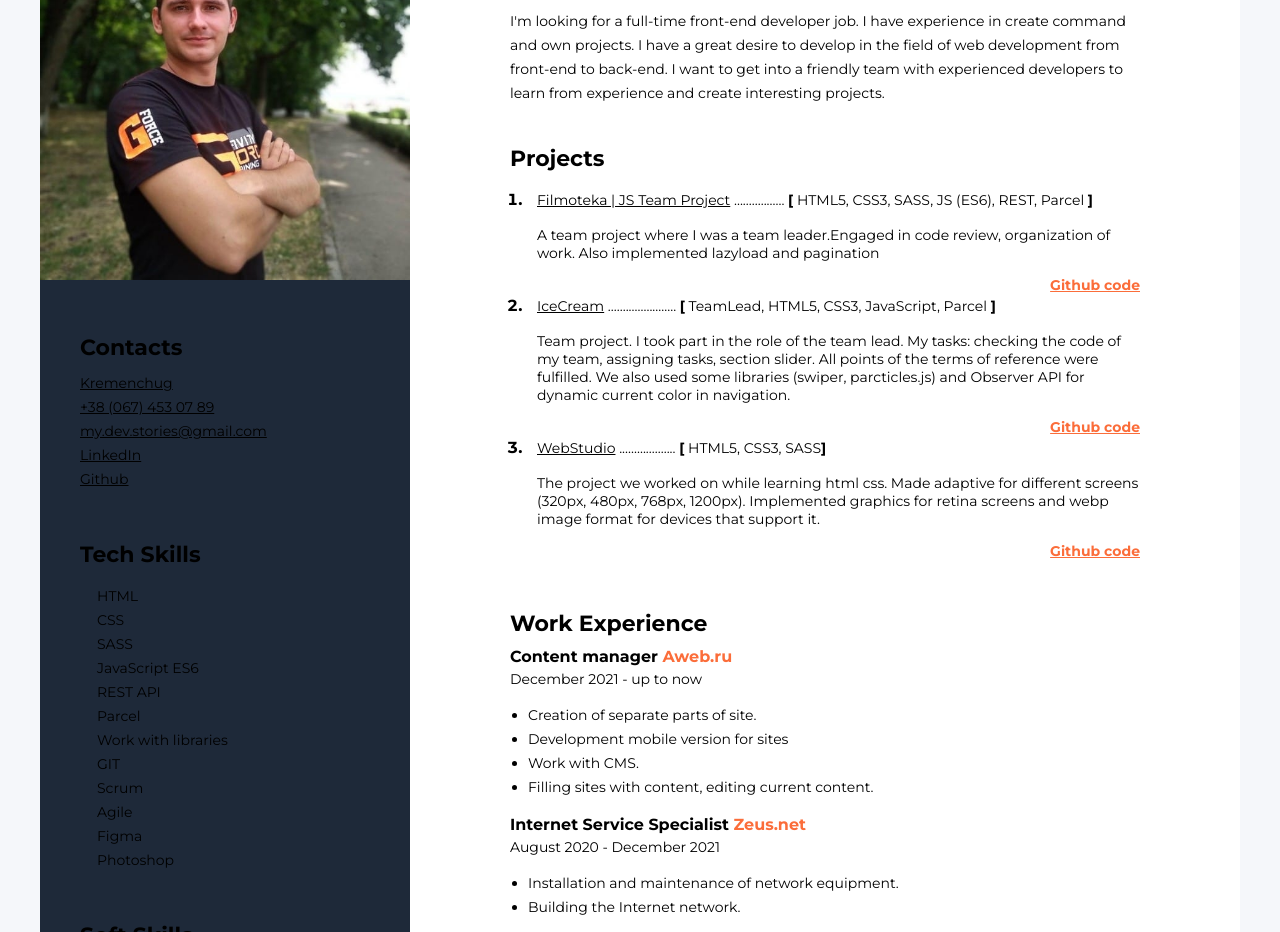
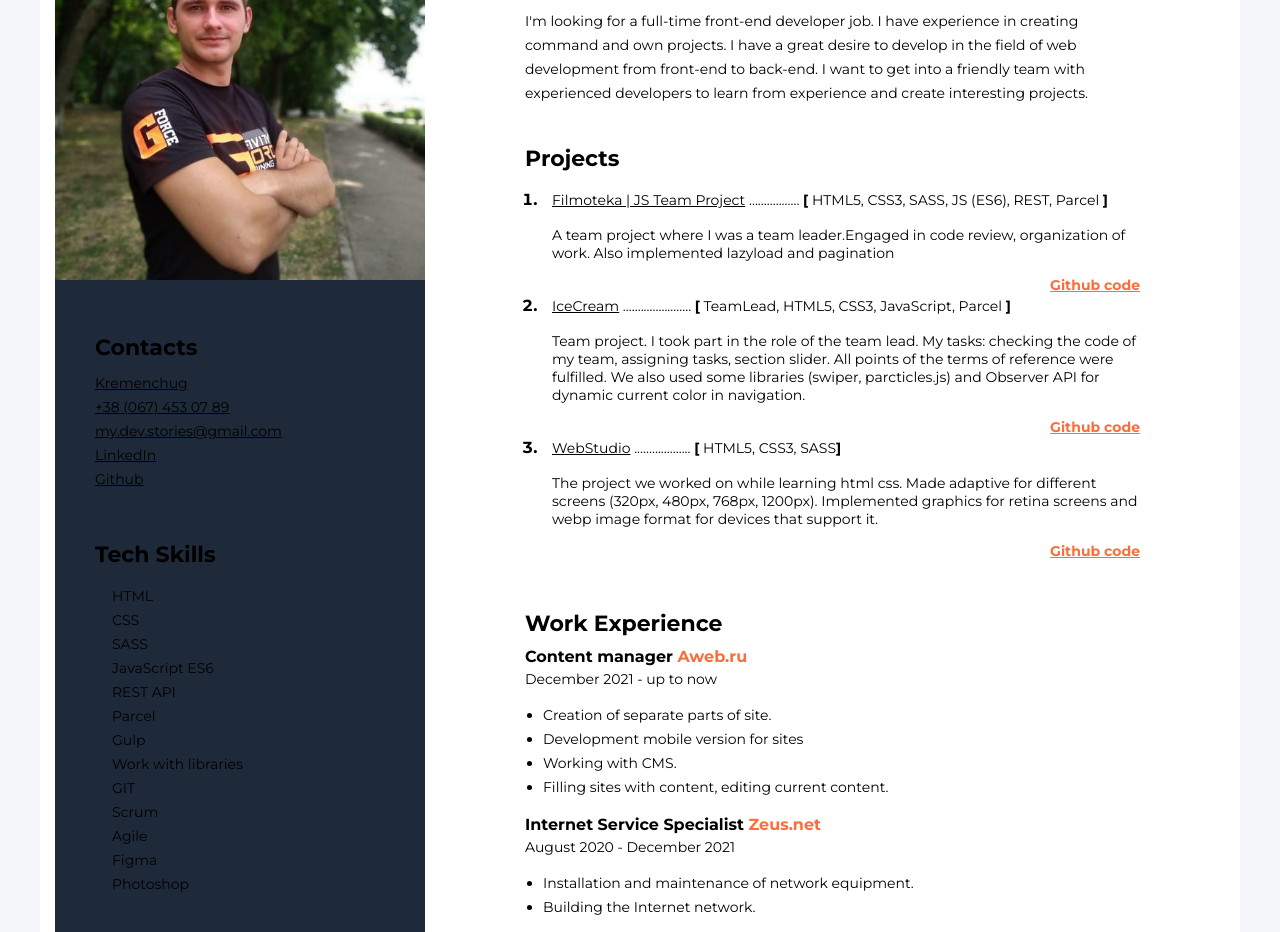
Before and after one commit to Yaroslav-Zozulya/resume, a plain HTML site: page index.html in a window 1280 px wide. Shown: the part 130-1062 px from the top of the page. Drawn offline with Linux system fonts and the light colour scheme.

Commit message:
update info

```diff
--- a/css/styles.css
+++ b/css/styles.css
@@ -1,7 +1,7 @@
 body {
     margin: 0;
     background-color: #f5f7fa;
-  font-family: "Montserrat", sans-serif;
+    font-family: 'Montserrat', sans-serif;
 }
 
 h5 {
@@ -64,6 +64,7 @@ h5 {
 .sidebar-section {
     background-color: #1e2939;
     width: 370px;
+    margin-left: 15px;
     padding: 40px 0;
 }
 
--- a/index.html
+++ b/index.html
@@ -22,7 +22,7 @@
                     <h1 class="about-me-name">Zozulya Yaroslav</h1>
                     <p class="about-me-description">
                         I'm looking for a full-time front-end developer job. I
-                        have experience in create command and own projects. I
+                        have experience in creating command and own projects. I
                         have a great desire to develop in the field of web
                         development from front-end to back-end. I want to get
                         into a friendly team with experienced developers to
@@ -139,7 +139,7 @@
                                 Development mobile version for sites
                             </li>
                             <li class="my-work-experience-duty">
-                                Work with CMS.
+                                Working with CMS.
                             </li>
                             <li class="my-work-experience-duty">
                                 Filling sites with content, editing current
@@ -246,7 +246,7 @@
                     </div>
                     <div>
                         <!-- <sapm class="contact-section-type">C:</sapm> -->
-                        <a class="contact-section-link" href="tel:+77777777777"
+                        <a class="contact-section-link" href="tel:+380674530789"
                             >+38 (067) 453 07 89</a
                         >
                     </div>
@@ -254,7 +254,7 @@
                         <!-- <span class="contact-section-type">E:</span> -->
                         <a
                             class="contact-section-link"
-                            href="mailto:chornyiav@gmail.com"
+                            href="mailto:my.dev.stories@gmail.com"
                             >my.dev.stories@gmail.com</a
                         >
                     </div>
@@ -301,6 +301,9 @@
                         </li>
                         <li class="tech-skills-item">
                             <span class="tech-skill-item-text">Parcel</span>
+                        </li>
+                        <li class="tech-skills-item">
+                            <span class="tech-skill-item-text">Gulp</span>
                         </li>
                         <li class="tech-skills-item">
                             <span class="tech-skill-item-text"
```
Lines whose indentation alone changed are shown as unchanged.
